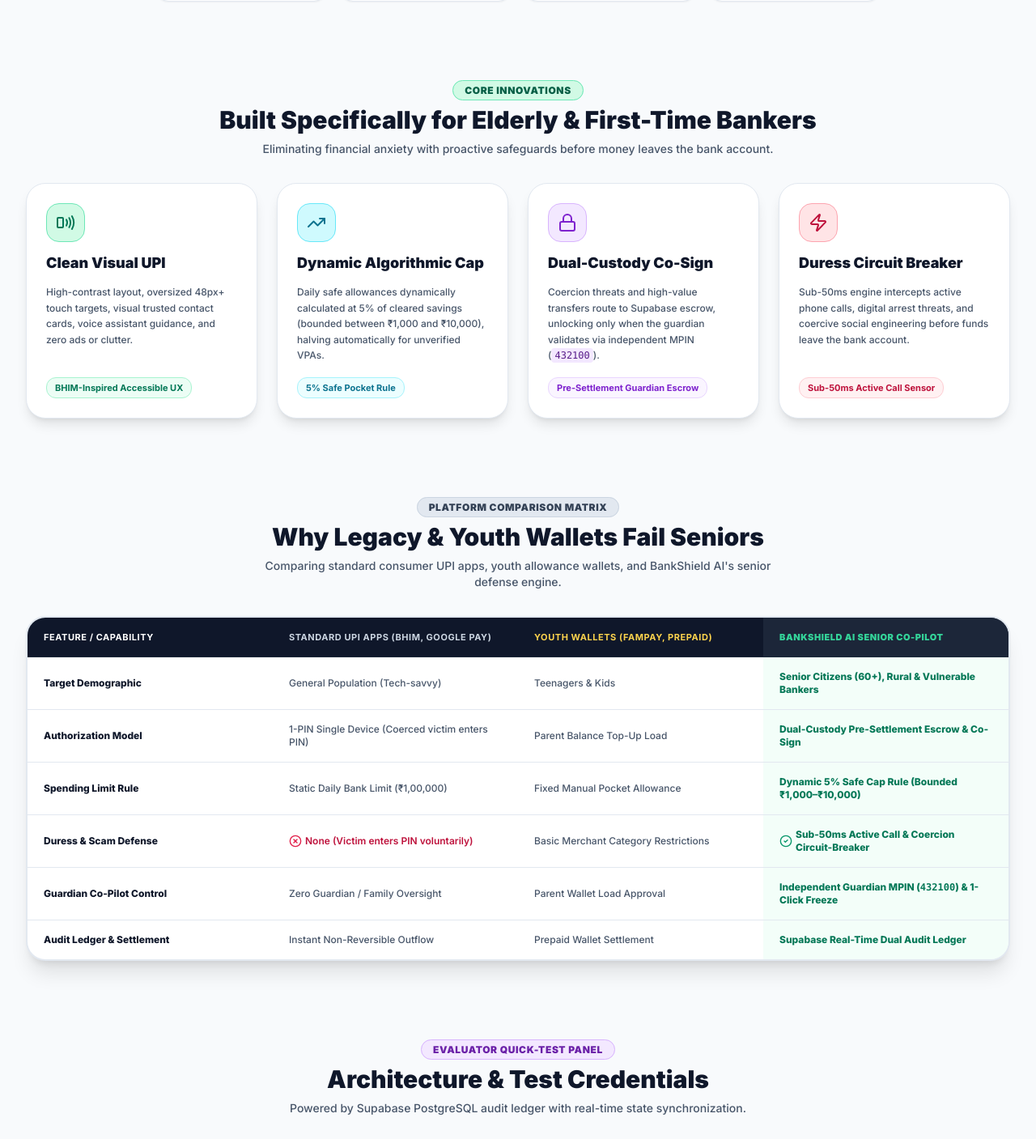
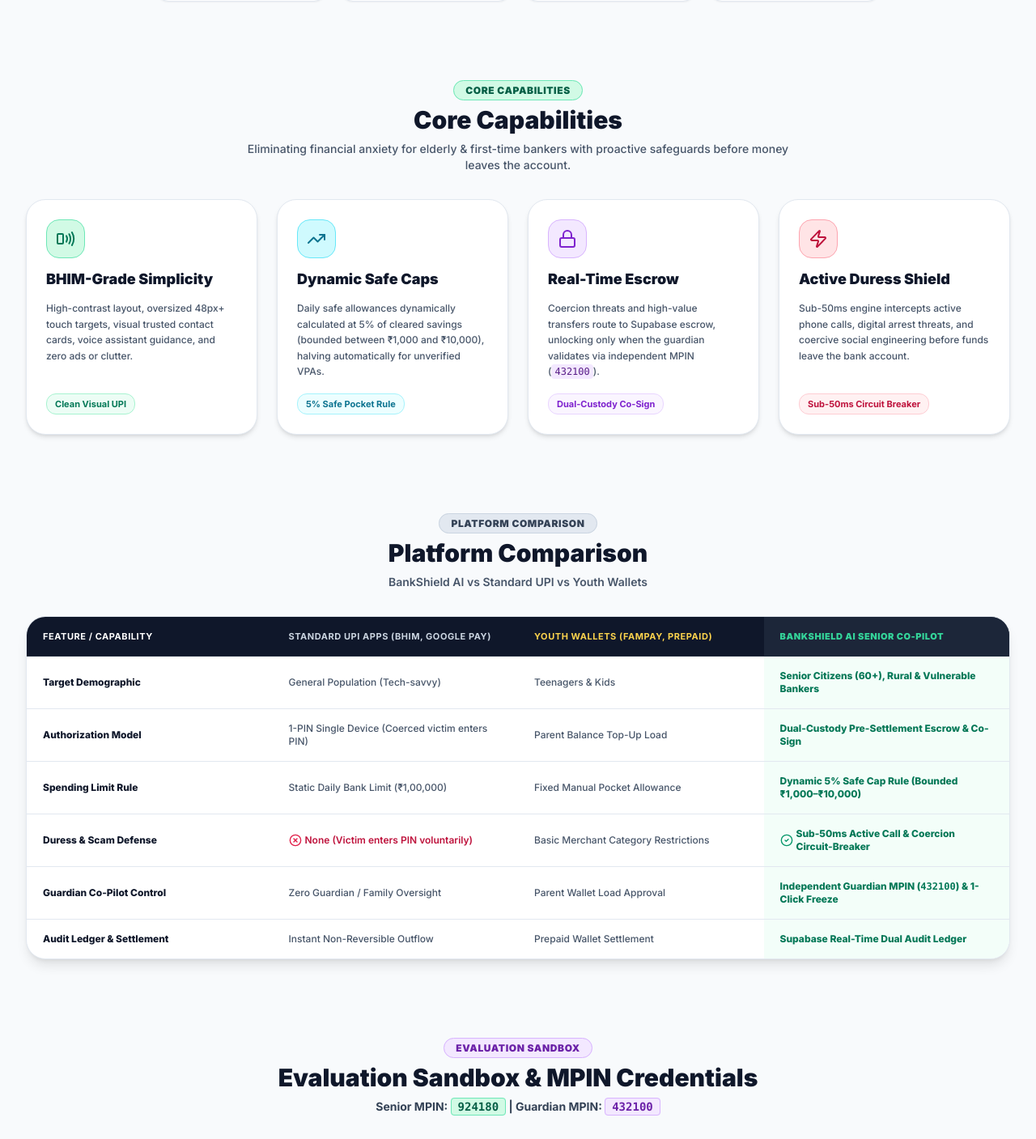
Before and after one commit to nitheesh0501/bankshield-ai, a Next.js app: page / in a window 1280 px wide. Shown: the part 821-2228 px from the top of the page at 81% size. Built offline with nearby package versions, Linux system fonts and the light colour scheme; a web font is replaced by a local one.

Commit message:
feat: restore classic 2-in-1 split cockpit with senior phone mockup and guardian deck

```diff
--- a/src/frontend/LandingPage.tsx
+++ b/src/frontend/LandingPage.tsx
@@ -132,38 +132,38 @@
         <section className="space-y-8">
           <div className="text-center space-y-2">
             <span className="text-xs font-black uppercase tracking-wider text-emerald-800 bg-emerald-100 px-3.5 py-1 rounded-full border border-emerald-300">
-              CORE INNOVATIONS
+              CORE CAPABILITIES
             </span>
-            <h2 className="text-3xl font-black text-slate-900">Built Specifically for Elderly & First-Time Bankers</h2>
+            <h2 className="text-3xl font-black text-slate-900">Core Capabilities</h2>
             <p className="text-sm text-slate-600 max-w-2xl mx-auto font-medium">
-              Eliminating financial anxiety with proactive safeguards before money leaves the bank account.
+              Eliminating financial anxiety for elderly & first-time bankers with proactive safeguards before money leaves the account.
             </p>
           </div>
 
           <div className="grid grid-cols-1 md:grid-cols-2 lg:grid-cols-4 gap-6">
-            {/* Capability 1 */}
-            <div className="p-6 rounded-3xl bg-white border border-slate-200 shadow-lg space-y-4 flex flex-col justify-between hover:border-emerald-400 transition">
+            {/* Capability 1: BHIM-Grade Simplicity */}
+            <div className="p-6 rounded-3xl bg-white border border-slate-200 shadow-md space-y-4 flex flex-col justify-between hover:border-emerald-400 hover:shadow-lg transition">
               <div className="space-y-3">
                 <div className="w-12 h-12 rounded-2xl bg-emerald-100 text-emerald-700 flex items-center justify-center font-extrabold border border-emerald-300">
                   <SmartphoneNfc className="w-6 h-6" />
                 </div>
-                <h3 className="text-lg font-black text-slate-900">Clean Visual UPI</h3>
+                <h3 className="text-lg font-black text-slate-900">BHIM-Grade Simplicity</h3>
                 <p className="text-xs text-slate-600 leading-relaxed font-medium">
                   High-contrast layout, oversized 48px+ touch targets, visual trusted contact cards, voice assistant guidance, and zero ads or clutter.
                 </p>
               </div>
               <span className="text-[11px] font-bold text-emerald-700 bg-emerald-50 px-2.5 py-1 rounded-xl border border-emerald-200 inline-block w-fit">
-                BHIM-Inspired Accessible UX
+                Clean Visual UPI
               </span>
             </div>
 
-            {/* Capability 2 */}
-            <div className="p-6 rounded-3xl bg-white border border-slate-200 shadow-lg space-y-4 flex flex-col justify-between hover:border-emerald-400 transition">
+            {/* Capability 2: Dynamic Safe Caps */}
+            <div className="p-6 rounded-3xl bg-white border border-slate-200 shadow-md space-y-4 flex flex-col justify-between hover:border-emerald-400 hover:shadow-lg transition">
               <div className="space-y-3">
                 <div className="w-12 h-12 rounded-2xl bg-cyan-100 text-cyan-700 flex items-center justify-center font-extrabold border border-cyan-300">
                   <TrendingUp className="w-6 h-6" />
                 </div>
-                <h3 className="text-lg font-black text-slate-900">Dynamic Algorithmic Cap</h3>
+                <h3 className="text-lg font-black text-slate-900">Dynamic Safe Caps</h3>
                 <p className="text-xs text-slate-600 leading-relaxed font-medium">
                   Daily safe allowances dynamically calculated at 5% of cleared savings (bounded between ₹1,000 and ₹10,000), halving automatically for unverified VPAs.
                 </p>
@@ -173,55 +173,55 @@
               </span>
             </div>
 
-            {/* Capability 3 */}
-            <div className="p-6 rounded-3xl bg-white border border-slate-200 shadow-lg space-y-4 flex flex-col justify-between hover:border-emerald-400 transition">
+            {/* Capability 3: Real-Time Escrow */}
+            <div className="p-6 rounded-3xl bg-white border border-slate-200 shadow-md space-y-4 flex flex-col justify-between hover:border-emerald-400 hover:shadow-lg transition">
               <div className="space-y-3">
                 <div className="w-12 h-12 rounded-2xl bg-purple-100 text-purple-700 flex items-center justify-center font-extrabold border border-purple-300">
                   <Lock className="w-6 h-6" />
                 </div>
-                <h3 className="text-lg font-black text-slate-900">Dual-Custody Co-Sign</h3>
+                <h3 className="text-lg font-black text-slate-900">Real-Time Escrow</h3>
                 <p className="text-xs text-slate-600 leading-relaxed font-medium">
                   Coercion threats and high-value transfers route to Supabase escrow, unlocking only when the guardian validates via independent MPIN (<code className="font-mono bg-purple-100 text-purple-900 px-1 py-0.5 rounded">432100</code>).
                 </p>
               </div>
               <span className="text-[11px] font-bold text-purple-700 bg-purple-50 px-2.5 py-1 rounded-xl border border-purple-200 inline-block w-fit">
-                Pre-Settlement Guardian Escrow
+                Dual-Custody Co-Sign
               </span>
             </div>
 
-            {/* Capability 4 */}
-            <div className="p-6 rounded-3xl bg-white border border-slate-200 shadow-lg space-y-4 flex flex-col justify-between hover:border-emerald-400 transition">
+            {/* Capability 4: Active Duress Shield */}
+            <div className="p-6 rounded-3xl bg-white border border-slate-200 shadow-md space-y-4 flex flex-col justify-between hover:border-emerald-400 hover:shadow-lg transition">
               <div className="space-y-3">
                 <div className="w-12 h-12 rounded-2xl bg-rose-100 text-rose-700 flex items-center justify-center font-extrabold border border-rose-300">
                   <Zap className="w-6 h-6" />
                 </div>
-                <h3 className="text-lg font-black text-slate-900">Duress Circuit Breaker</h3>
+                <h3 className="text-lg font-black text-slate-900">Active Duress Shield</h3>
                 <p className="text-xs text-slate-600 leading-relaxed font-medium">
                   Sub-50ms engine intercepts active phone calls, digital arrest threats, and coercive social engineering before funds leave the bank account.
                 </p>
               </div>
               <span className="text-[11px] font-bold text-rose-700 bg-rose-50 px-2.5 py-1 rounded-xl border border-rose-200 inline-block w-fit">
-                Sub-50ms Active Call Sensor
+                Sub-50ms Circuit Breaker
               </span>
             </div>
           </div>
         </section>
 
         {/* ========================================================================= */}
-        {/* 3. PLATFORM COMPARISON MATRIX                                            */}
+        {/* 3. PLATFORM COMPARISON SECTION                                            */}
         {/* ========================================================================= */}
         <section className="space-y-8">
           <div className="text-center space-y-2">
             <span className="text-xs font-black uppercase tracking-wider text-slate-700 bg-slate-200 px-3.5 py-1 rounded-full border border-slate-300">
-              PLATFORM COMPARISON MATRIX
+              PLATFORM COMPARISON
             </span>
-            <h2 className="text-3xl font-black text-slate-900">Why Legacy & Youth Wallets Fail Seniors</h2>
-            <p className="text-sm text-slate-600 max-w-2xl mx-auto font-medium">
-              Comparing standard consumer UPI apps, youth allowance wallets, and BankShield AI's senior defense engine.
+            <h2 className="text-3xl font-black text-slate-900">Platform Comparison</h2>
+            <p className="text-sm font-semibold text-slate-600 max-w-2xl mx-auto">
+              BankShield AI vs Standard UPI vs Youth Wallets
             </p>
           </div>
 
-          <div className="overflow-x-auto rounded-3xl border-2 border-slate-200 bg-white shadow-xl">
+          <div className="overflow-x-auto rounded-3xl border border-slate-200 bg-white shadow-lg">
             <table className="w-full text-left text-xs">
               <thead className="bg-slate-900 text-white uppercase font-black tracking-wider text-[11px] border-b border-slate-800">
                 <tr>
@@ -285,16 +285,16 @@
         </section>
 
         {/* ========================================================================= */}
-        {/* 4. ARCHITECTURE & LIVE EVALUATOR CREDENTIALS                              */}
+        {/* 4. DEMO & EVALUATION PANEL                                                */}
         {/* ========================================================================= */}
         <section className="space-y-8">
           <div className="text-center space-y-2">
             <span className="text-xs font-black uppercase tracking-wider text-purple-800 bg-purple-100 px-3.5 py-1 rounded-full border border-purple-300">
-              EVALUATOR QUICK-TEST PANEL
+              EVALUATION SANDBOX
             </span>
-            <h2 className="text-3xl font-black text-slate-900">Architecture & Test Credentials</h2>
-            <p className="text-sm text-slate-600 max-w-2xl mx-auto font-medium">
-              Powered by Supabase PostgreSQL audit ledger with real-time state synchronization.
+            <h2 className="text-3xl font-black text-slate-900">Evaluation Sandbox & MPIN Credentials</h2>
+            <p className="text-sm font-bold text-slate-700 max-w-2xl mx-auto">
+              Senior MPIN: <code className="font-mono bg-emerald-100 text-emerald-800 px-2 py-0.5 rounded border border-emerald-300">924180</code> | Guardian MPIN: <code className="font-mono bg-purple-100 text-purple-800 px-2 py-0.5 rounded border border-purple-300">432100</code>
             </p>
           </div>
 
@@ -342,7 +342,7 @@
               <div className="space-y-4">
                 <div className="flex items-center justify-between border-b border-slate-200 pb-3">
                   <span className="text-xs font-black uppercase tracking-wider text-emerald-800 bg-emerald-100 px-3 py-1 rounded-md border border-emerald-300">
-                    EVALUATOR QUICK-TEST CREDENTIALS
+                    EVALUATION SANDBOX & MPIN CREDENTIALS
                   </span>
                   <span className="text-xs font-mono font-bold text-emerald-700">LIVE DEMO READY</span>
                 </div>
--- a/src/frontend/SeniorPhone.tsx
+++ b/src/frontend/SeniorPhone.tsx
@@ -205,12 +205,12 @@
           <span>Ramesh's Assisted UPI Wallet</span>
         </h3>
         <span className="text-[11px] font-bold text-emerald-800 bg-emerald-50 px-2.5 py-0.5 rounded-full border border-emerald-200">
-          PROTECTED BY ANANYA
+          Senior Privilege Savings A/C
         </span>
       </div>
 
-      {/* Main Mobile App Frame - Modern Light Surface */}
-      <div className="bg-white text-slate-900 border border-slate-200 rounded-[36px] p-5 sm:p-6 shadow-xl space-y-5 overflow-hidden">
+      {/* Main Mobile App Frame - Smartphone Mockup Frame */}
+      <div className="rounded-[2.5rem] p-5 sm:p-6 shadow-2xl bg-slate-900 border-4 border-slate-800 text-white space-y-5 overflow-hidden">
 
         {/* User Account Header */}
         <div className="flex items-center justify-between border-b border-slate-100 pb-4">
@@ -549,8 +549,8 @@
             type="submit"
             className="w-full py-4 min-h-[52px] rounded-2xl bg-emerald-600 hover:bg-emerald-700 active:scale-98 text-white font-black text-base transition shadow-md flex items-center justify-center gap-2 cursor-pointer"
           >
-            <Send className="w-5 h-5 text-white" />
-            <span>Send ₹{amount ? Number(amount).toLocaleString('en-IN') : '0'} Now</span>
+            <ShieldCheck className="w-5 h-5 text-emerald-200" />
+            <span>Verify & Execute Payment (BankShield Monitored)</span>
           </button>
         </form>
 
```
Also changed, not shown: src/app/page.tsx (+6 -6 lines).
